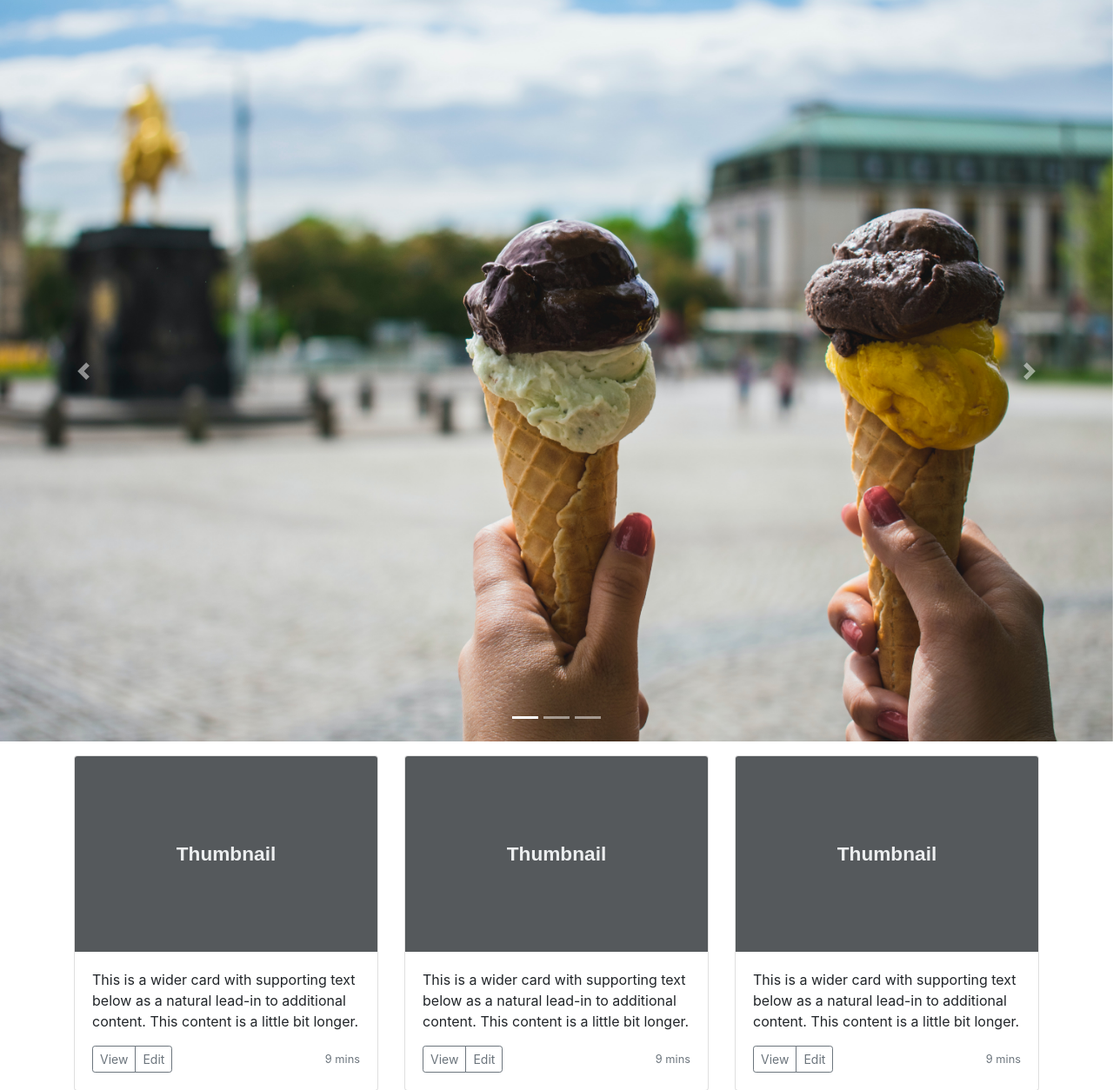
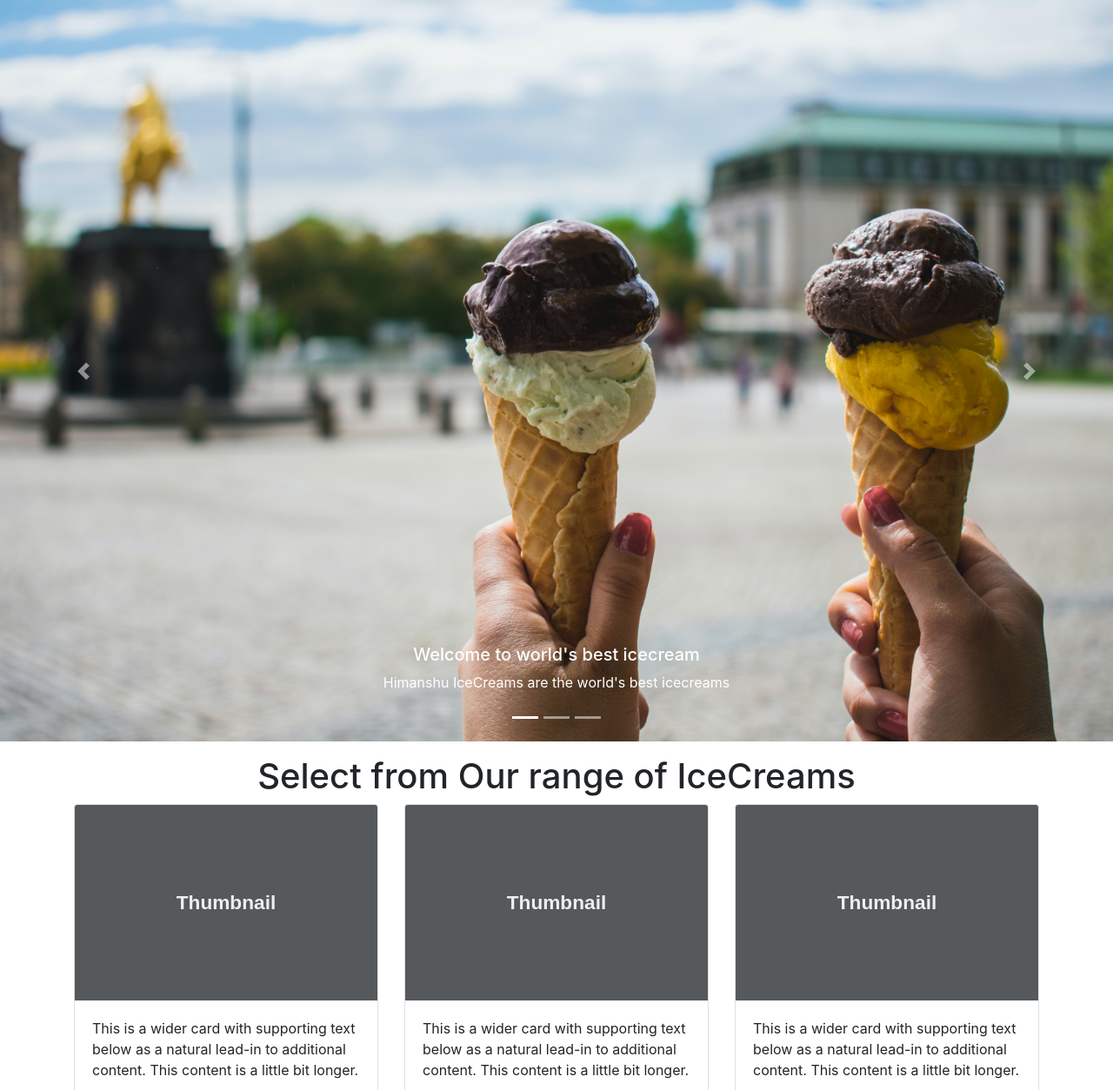
Before and after one commit to tkdhimanshusingh/Django, a Django app: page / in a window 1280 px wide. Shown: the part 56-1310 px from the top of the page at 87% size. Run offline with Django 4.2, Linux system fonts and the light colour scheme.

Commit message:
Caption added over image slides.

```diff
--- a/hello/templates/index.html
+++ b/hello/templates/index.html
@@ -11,12 +11,24 @@
       <div class="carousel-inner">
         <div class="carousel-item active">
           <img class="d-block w-100" src="/static/icecream.jpg" alt="First slide">
+        <div class="carousel-caption d-none d-md-block">
+          <h5>Welcome to world's best icecream</h5>
+          <p>Himanshu IceCreams are the world's best icecreams</p>
+        </div>
         </div>
         <div class="carousel-item">
-          <img class="d-block w-100" src="https://source.unsplash.com/1600x690/?dessert" alt="Second slide">
+          <img class="d-block w-100" src="/static/ice2.jpg" alt="Second slide">
+        <div class="carousel-caption d-none d-md-block">
+          <h5>Inagurated by Salman Khan</h5>
+          <p>I know u eat icream, try my icecream once</p>
+        </div>
         </div>
         <div class="carousel-item">
-          <img class="d-block w-100" src="https://source.unsplash.com/1600x690/?icecreams" alt="Third slide">
+          <img class="d-block w-100" src="/static/ice3.jpg" alt="Third slide">
+        <div class="carousel-caption d-none d-md-block">
+          <h5>Wide variety of flavours</h5>
+          <p>We serve Love with our icecreams</p>
+        </div>
         </div>
       </div>
       <a class="carousel-control-prev" href="#carouselExampleIndicators" role="button" data-slide="prev">
@@ -32,7 +44,7 @@
 
 
 <div class="container my-3">
-
+<h1 class="my-2 text-center">Select from Our range of IceCreams</h1>
   <div class="row">
     <div class="col-md-4">
       <div class="card mb-4 box-shadow">
```
Also changed, not shown: hello/static/ice2.jpg (added), hello/static/ice3.jpg (added).
